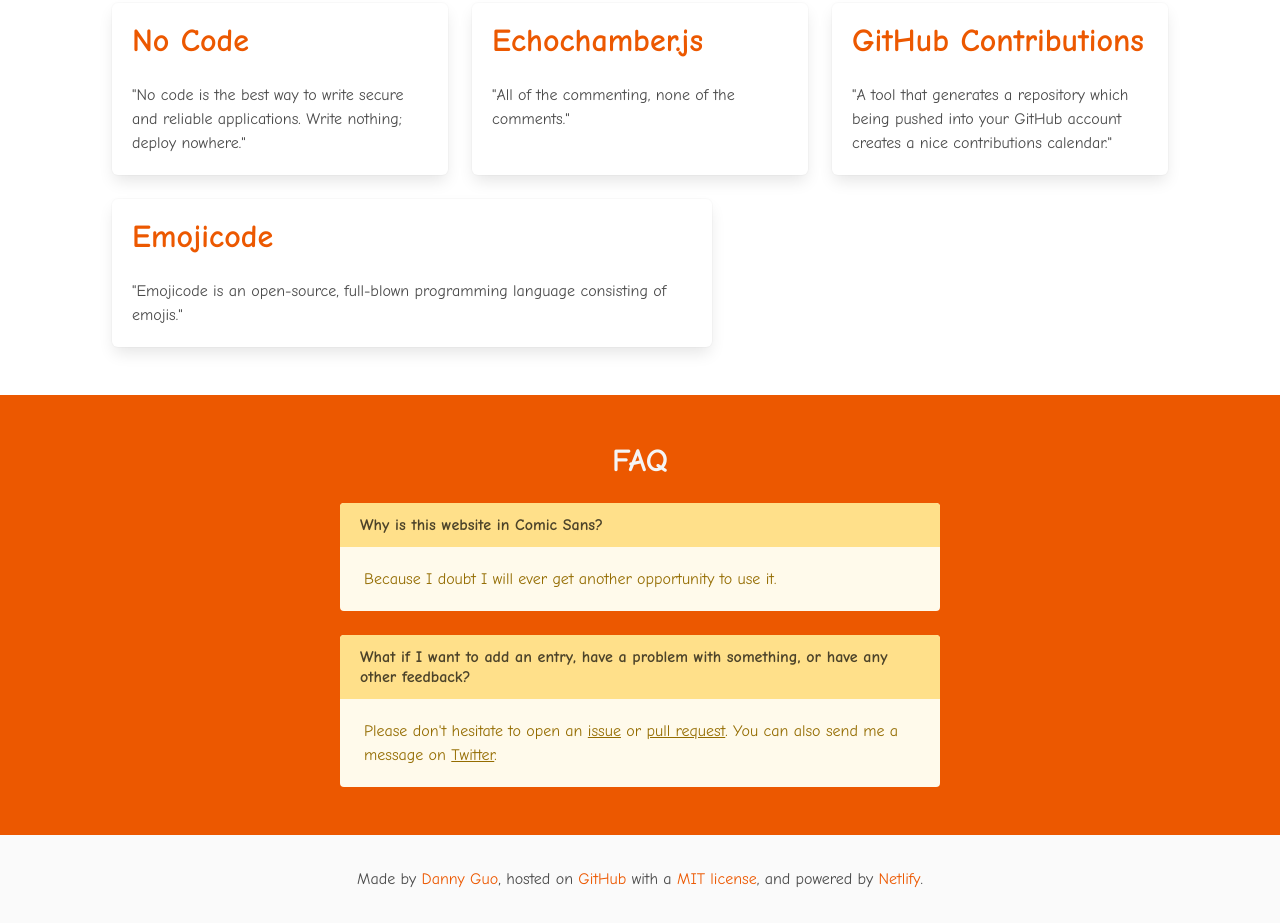
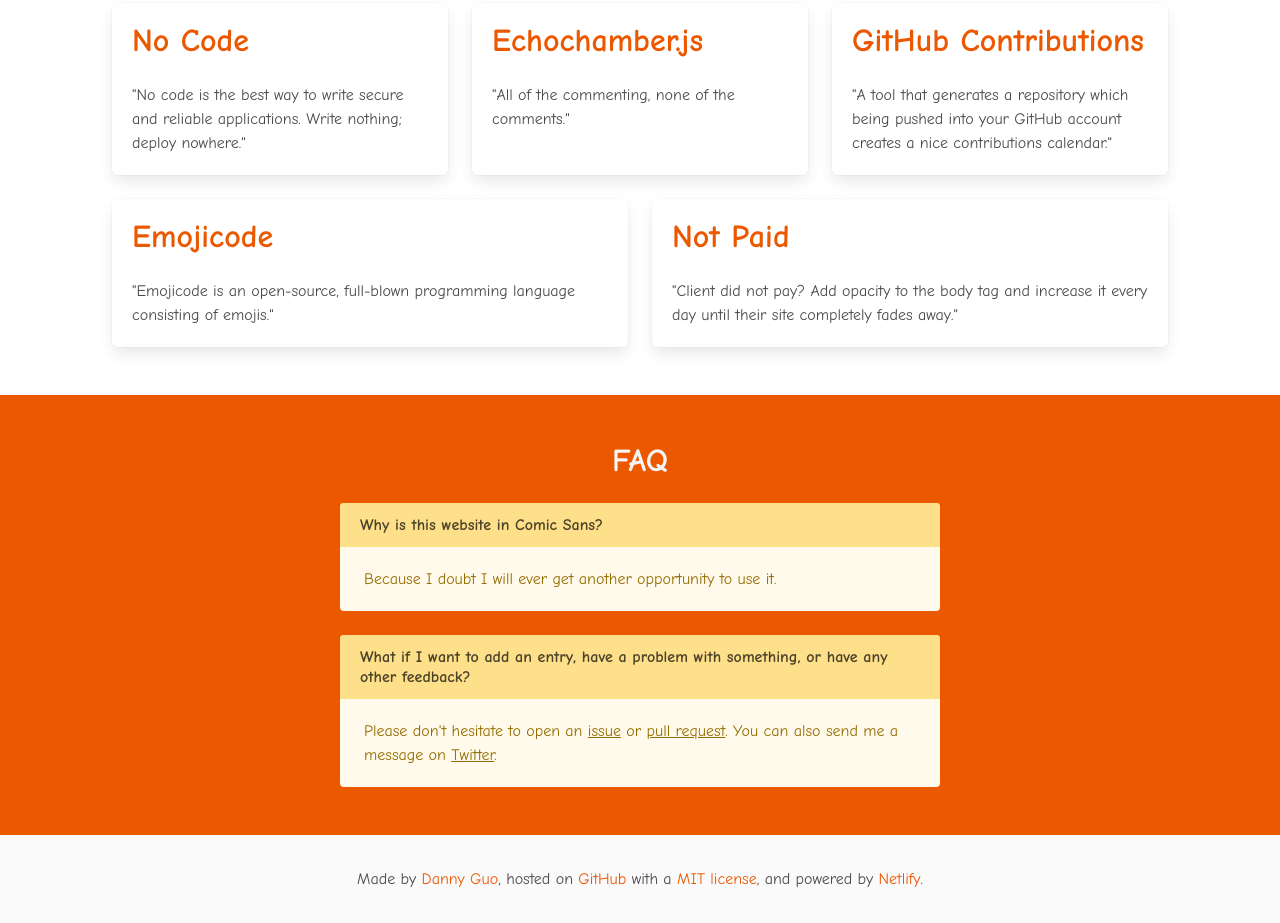
Before and after one commit to dguo/jolly-code, a website: page public/index.html in a window 1280 px wide. Shown: the part 1771-2694 px from the top of the page. Drawn offline with nearby package versions, Linux system fonts and the light colour scheme.

Commit message:
Add Not Paid

```diff
--- a/public/index.html
+++ b/public/index.html
@@ -299,6 +299,16 @@
                         <p>"Emojicode is an open-source, full-blown programming language consisting of emojis."</p>
                     </article>
                 </div>
+                <div class="tile is-parent">
+                    <article class="tile is-child box">
+                        <p class="title">
+                            <a href="https://github.com/kleampa/not-paid">
+                                Not Paid
+                            </a>
+                        </p>
+                        <p>"Client did not pay? Add opacity to the body tag and increase it every day until their site completely fades away."</p>
+                    </article>
+                </div>
             </div>
         </section>
 
```
